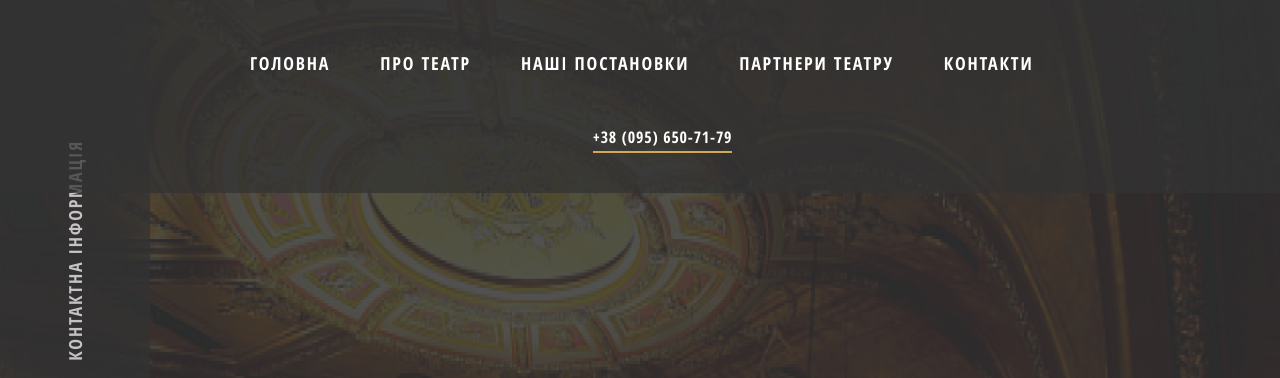
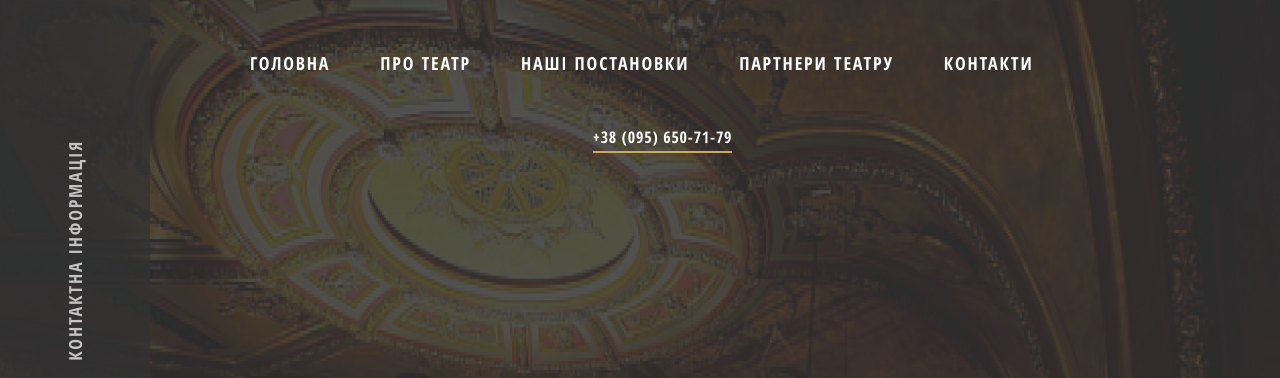
Before and after one commit to Berzerk313/Theatre, a website: page index.html in a window 1280 px wide. Shown: the top 378 px of the page. Drawn offline with nearby package versions, Linux system fonts and the light colour scheme; files whose address does not match are found by name.

Commit message:
before bag checking

```diff
--- a/index.html
+++ b/index.html
@@ -37,7 +37,7 @@
         </div>
       </div>
 
-      <div class="main-burger-wrapper main-header_background">
+      <div class="main-burger-wrapper">
         <div class="main-burger">
           <span class="main-burger-span-top"></span>
           <span class="main-burger-span-middle"></span>
@@ -69,7 +69,7 @@
 
         </div>
       </div>
-      <div class="main-header_fixed main-header_background">
+      <div class="main-header_fixed">
         <div class="container">
           <div class="main-header">
             <div class="main-header__menu">
--- a/source/js/script.js
+++ b/source/js/script.js
@@ -1,13 +1,19 @@
-// var scroll = 0;
-// const mainBurgerWrapper = document.querySelector('.main-burger-wrapper');
-// $(window).scroll(function() {
-//      if ($(window).scrollTop() > scroll) {
-//       mainBurgerWrapper.classList.toggle('main-header_background');
-//      }
-//     //  else {
-//     //   mainBurgerWrapper.classList.toggle('main-header_background');
-//     // }
-//     });
+window.onscroll = function() {scrollFunction()};
+
+function scrollFunction() {
+  let scrollPos = 10;
+  let header = document.querySelector('.main-header_fixed')
+  let header1 = document.querySelector('.main-burger-wrapper')
+
+  if(document.body.scrollTop > scrollPos || document.documentElement.scrollTop > scrollPos) {
+    header.classList.add('main-header_background');
+    header1.classList.add('main-header_background');
+  }
+  else  {
+    header.classList.remove('main-header_background');
+    header1.classList.remove('main-header_background');
+  }
+}
 
 document.addEventListener('DOMContentLoaded', function () {
   let swiper = new Swiper(".main-swiper", {
--- a/source/scss/style.scss
+++ b/source/scss/style.scss
@@ -3,7 +3,6 @@
     src: url('../fonts/OpenSansCondensed-Bold.eot');
     src: local('Alethia Next Light'), local('AlethiaNext-Light'),
         url('../fonts/OpenSansCondensed-Bold.eot') format('embedded-opentype'),
-        url('../fonts/OpenSansCondensed-Bold.woff2') format('woff2'),
         url('../fonts/OpenSansCondensed-Bold.woff') format('woff'),
         url('../fonts/OpenSansCondensed-Bold.ttf') format('truetype');
     font-weight: 400;
@@ -101,6 +100,9 @@ body {}
 
 .main-header_background {
     background: rgba(51, 51, 51, 0.75);
+    position: fixed;
+    width: 100%;
+    z-index: 2;
 }
 
 .main-header {
```
Also changed, not shown: css/style.css, 1 other file.
